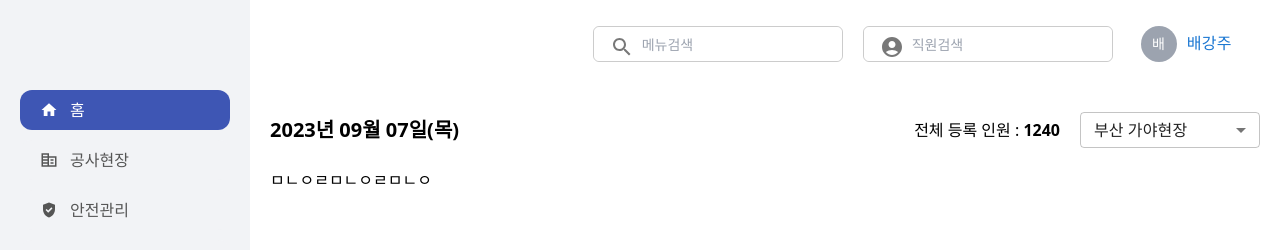
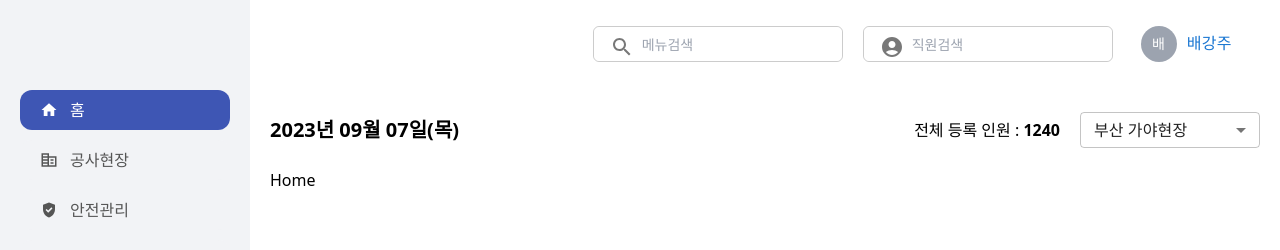
Before and after one commit to AndrewKwon-kr/keepme_erp, a Next.js app: page /home in a window 1280 px wide. Shown: the top 250 px of the page. Built offline with nearby package versions, Linux system fonts and the light colour scheme.

Commit message:
Fix Test 취소

```diff
--- a/pages/home/index.js
+++ b/pages/home/index.js
@@ -3,7 +3,7 @@ import RootLayout from '@/app/layout';
 export default function Home() {
   return (
     <RootLayout>
-      <main className="w-full">ㅁㄴㅇㄹㅁㄴㅇㄹㅁㄴㅇ</main>
+      <main className="w-full">Home</main>
     </RootLayout>
   );
 }
```
